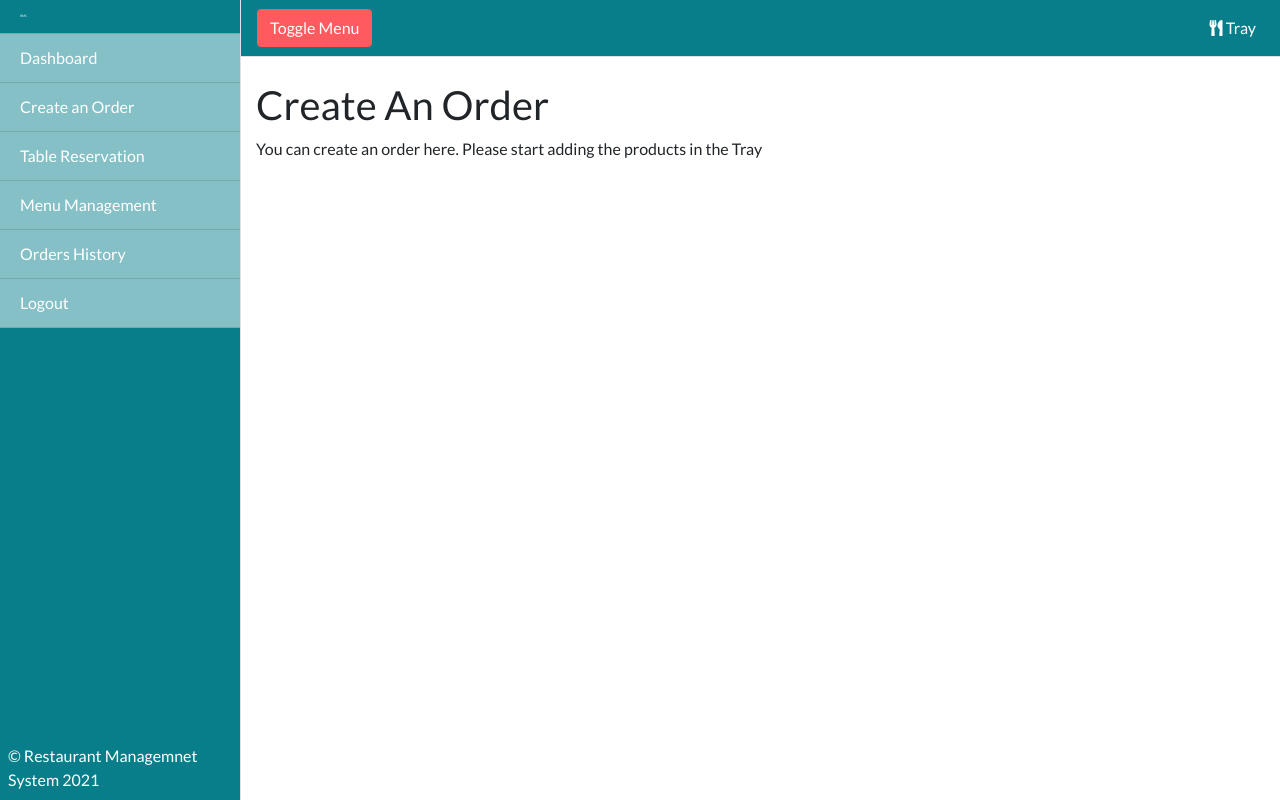
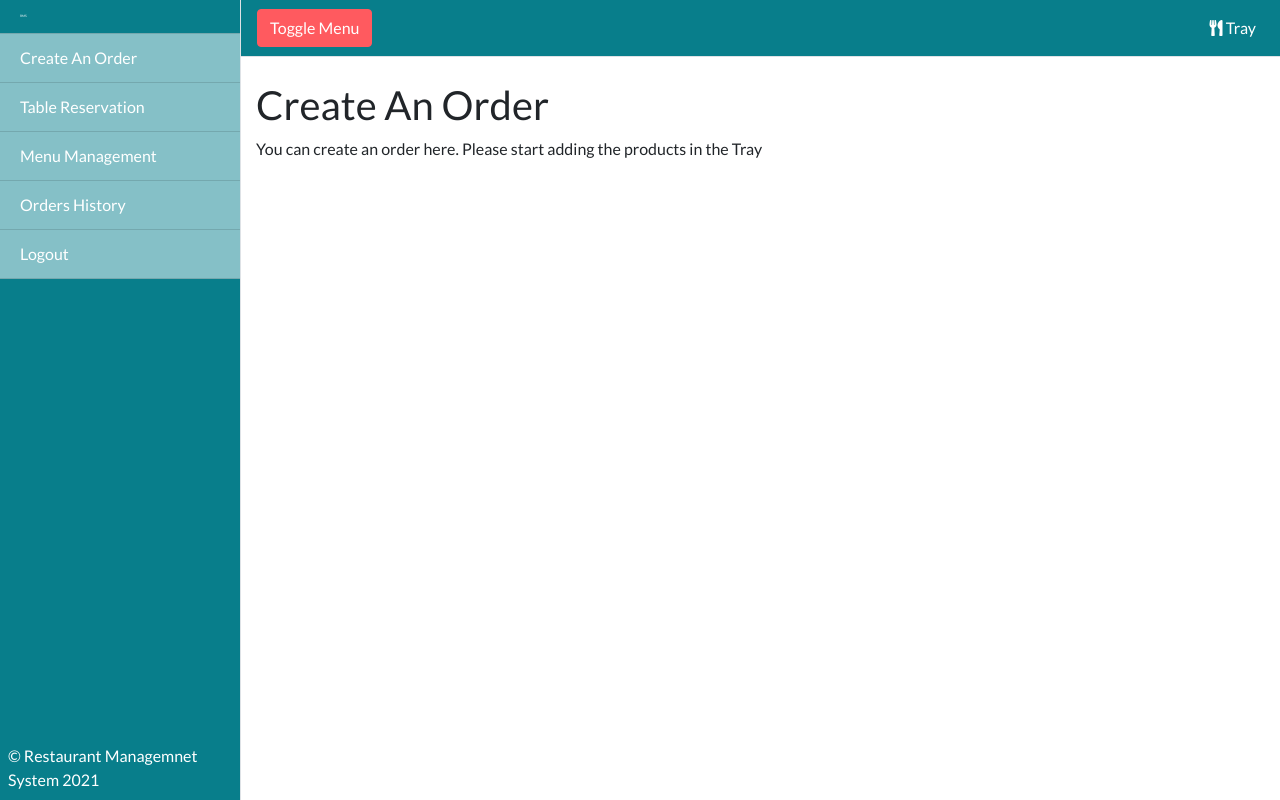
Before and after one commit to riteshsharma18/restaurant-app, a Flask app: page /dashboard/ in a window 1280 px wide. Run offline with Flask 2, Linux system fonts and the light colour scheme; the visitor is signed in with stand-in values (Sample User, id 1); some libraries are stand-ins or nearby versions.

Commit message:
updated sidebar removed dashboard added create an order fields

```diff
--- a/templates/private/content/sidebar.html
+++ b/templates/private/content/sidebar.html
@@ -2,8 +2,7 @@
 <div class="bg-primary border-right text-white" id="sidebar-wrapper">
     <div class="sidebar-heading">RMS </div>
     <div class="list-group list-group-flush text-white">
-      <a href="{{url_for('dashboard')}}" class="list-group-item list-group-item-action bg-primary-light text-white">Dashboard</a>
-      <a href="#" class="list-group-item list-group-item-action bg-primary-light text-white">Create an Order</a>
+      <a href="{{url_for('dashboard')}}" class="list-group-item list-group-item-action bg-primary-light text-white">Create An Order</a>
       <a href="{{url_for('table_reservation')}}" class="list-group-item list-group-item-action bg-primary-light text-white">Table Reservation</a>
       <a href="{{url_for('menu_management')}}"class="list-group-item list-group-item-action bg-primary-light text-white">Menu Management</a>
       <a href="#" class="list-group-item list-group-item-action bg-primary-light text-white">Orders History</a>
```
